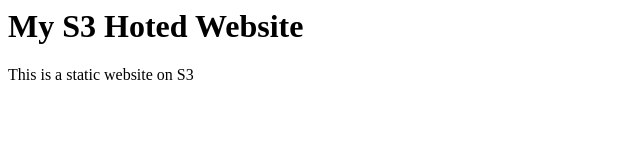
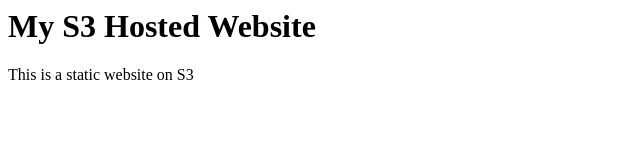
Before and after one commit to Ridlock9090/cea_cloudformation, a plain HTML site: page index.html in a window 1280 px wide. Shown: the whole page, without its empty margins (0-640 px from the left). Drawn offline with Linux system fonts and the light colour scheme.

Commit message:
edited hosted

```diff
--- a/index.html
+++ b/index.html
@@ -3,7 +3,7 @@
 
 <title> My S3 Hosted Website </title>
 </header>
-    <h1> My S3 Hoted Website </h1>
+    <h1> My S3 Hosted Website </h1>
     <p> This is a static website on S3 </p>
 
 
```
